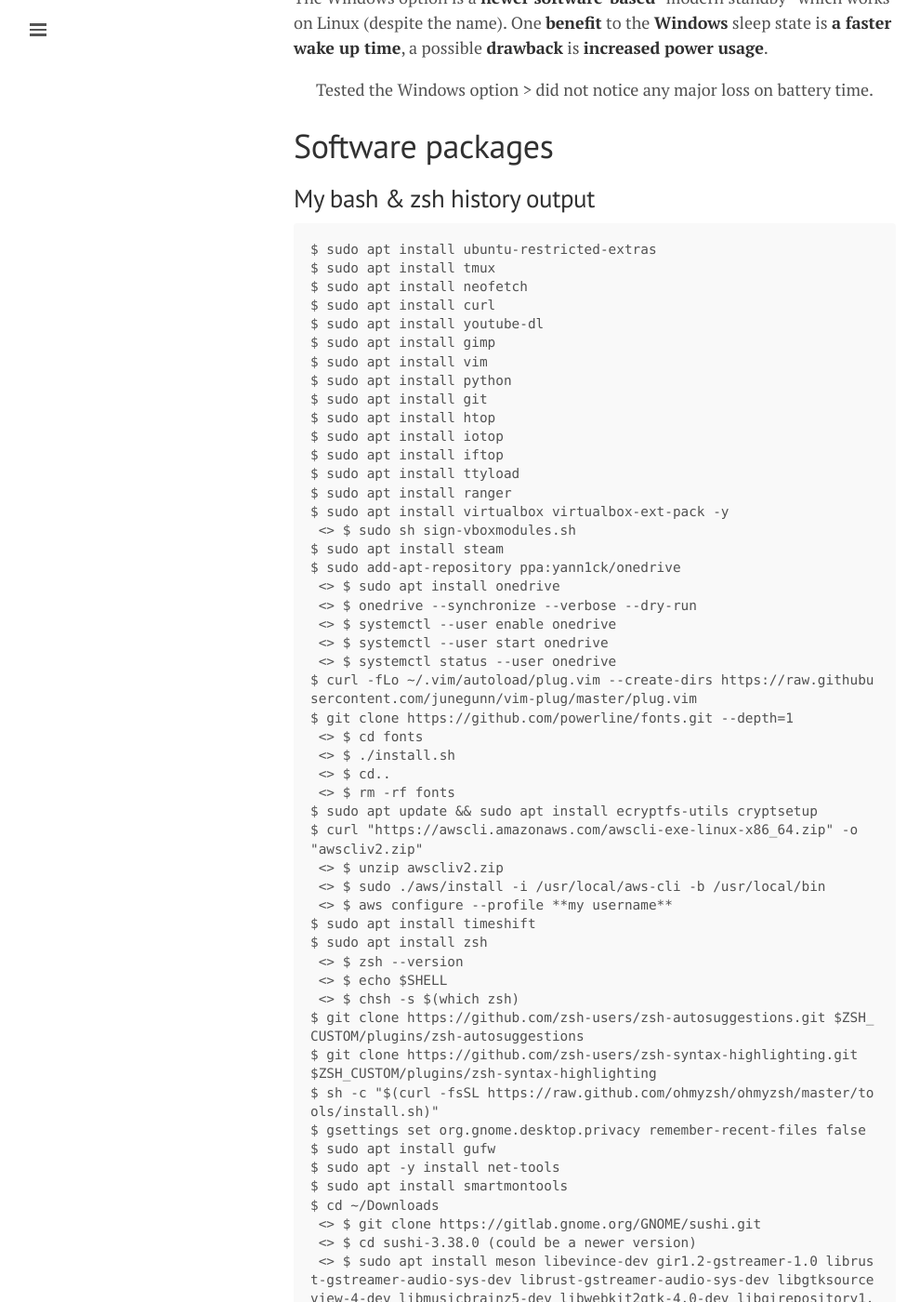
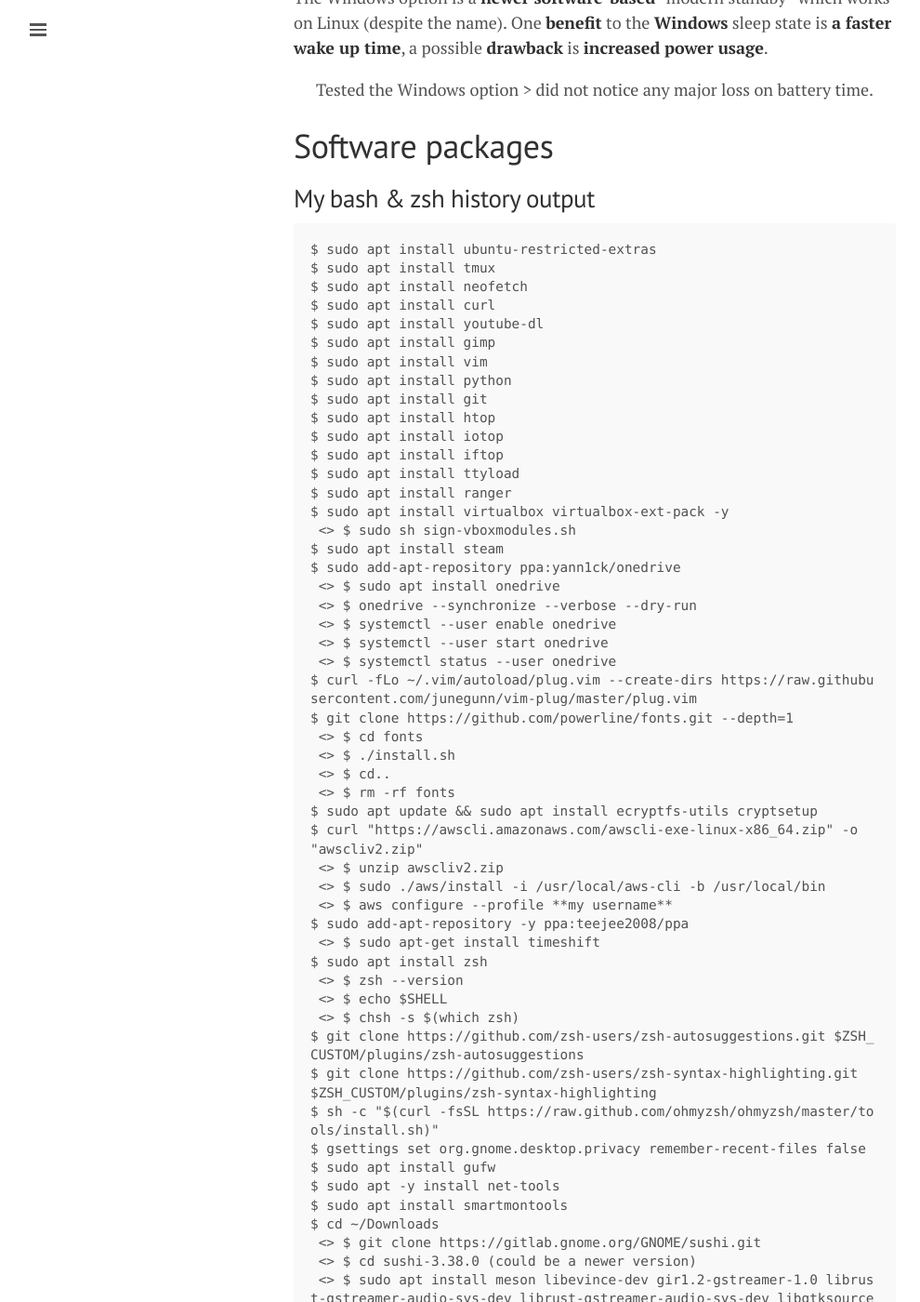
Before and after one commit to lgeurts/lgeurts.github.io, a Jekyll site: the page built from _posts/2021-10-15-ubuntu-setup-notes-for-x1-carbon-gen8.md, in a window 1280 px wide and 1400 px high, scrolled down 1145 px. Shown: the whole window at 93% size, without its empty margins (0-990 px from the left). Built offline with Jekyll 4.4.1, drawn with Linux system fonts in a browser that asks for light colours; nearby versions of some CDN libraries; comment, search, counter and statistics services are not loaded; some of the changed text lies outside the part shown.

Commit message:
Update 2021-10-15-ubuntu-setup-notes-for-x1-carbon-gen8.md

```diff
--- a/_posts/2021-10-15-ubuntu-setup-notes-for-x1-carbon-gen8.md
+++ b/_posts/2021-10-15-ubuntu-setup-notes-for-x1-carbon-gen8.md
@@ -65,7 +65,8 @@
  <> $ unzip awscliv2.zip
  <> $ sudo ./aws/install -i /usr/local/aws-cli -b /usr/local/bin
  <> $ aws configure --profile **my username**
-$ sudo apt install timeshift
+$ sudo add-apt-repository -y ppa:teejee2008/ppa
+ <> $ sudo apt-get install timeshift
 $ sudo apt install zsh
  <> $ zsh --version
  <> $ echo $SHELL
```
